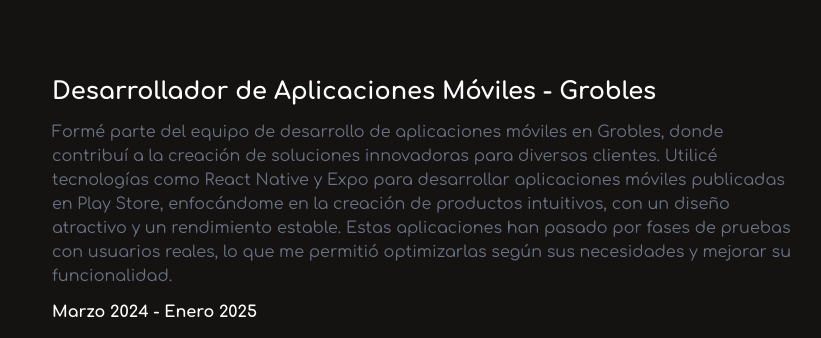
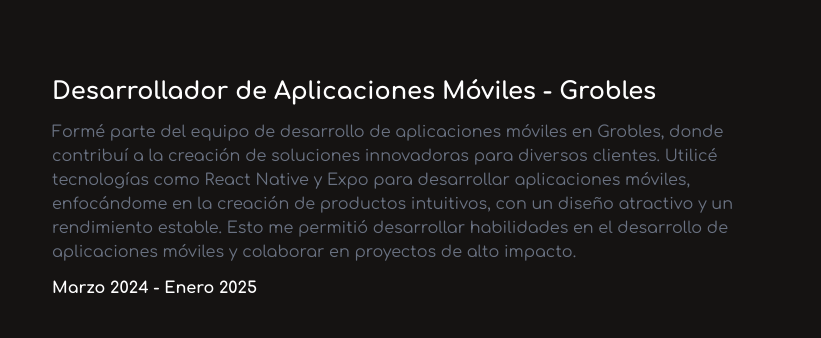
Before and after one commit to MiguelRequenaR/Portfolio, a React (Vite) app: page / in a window 1280 px wide. Shown: the part 2920-3258 px from the top of the page, without its empty margins (400-1221 px from the left). Built offline with nearby package versions, Linux system fonts and the light colour scheme.

Commit message:
Actualización: ExperienceCard

```diff
--- a/src/components/ExperienceCard.tsx
+++ b/src/components/ExperienceCard.tsx
@@ -14,7 +14,7 @@
     },
     {
       title: "Desarrollador de Aplicaciones Móviles - Grobles",
-      description: "Formé parte del equipo de desarrollo de aplicaciones móviles en Grobles, donde contribuí a la creación de soluciones innovadoras para diversos clientes. Utilicé tecnologías como React Native y Expo para desarrollar aplicaciones móviles publicadas en Play Store, enfocándome en la creación de productos intuitivos, con un diseño atractivo y un rendimiento estable. Estas aplicaciones han pasado por fases de pruebas con usuarios reales, lo que me permitió optimizarlas según sus necesidades y mejorar su funcionalidad.",
+      description: "Formé parte del equipo de desarrollo de aplicaciones móviles en Grobles, donde contribuí a la creación de soluciones innovadoras para diversos clientes. Utilicé tecnologías como React Native y Expo para desarrollar aplicaciones móviles, enfocándome en la creación de productos intuitivos, con un diseño atractivo y un rendimiento estable. Esto me permitió desarrollar habilidades en el desarrollo de aplicaciones móviles y colaborar en proyectos de alto impacto.",
       date: "Marzo 2024 - Enero 2025"
     }
   ]
```
